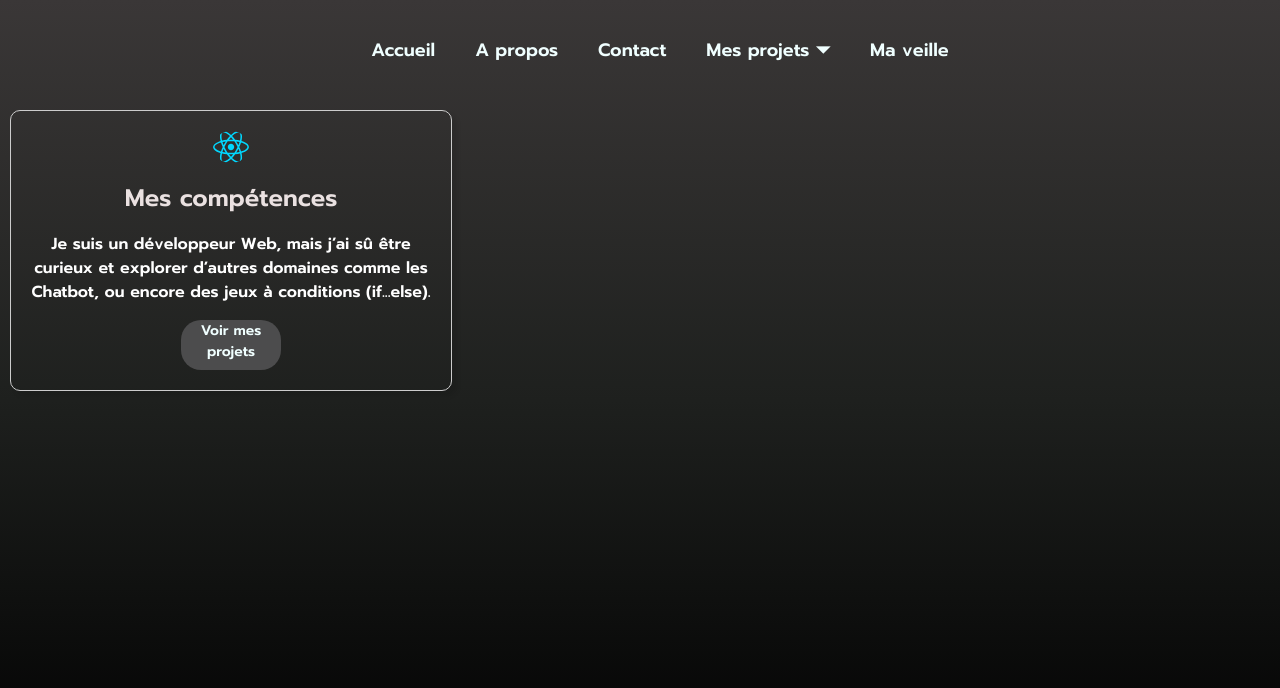
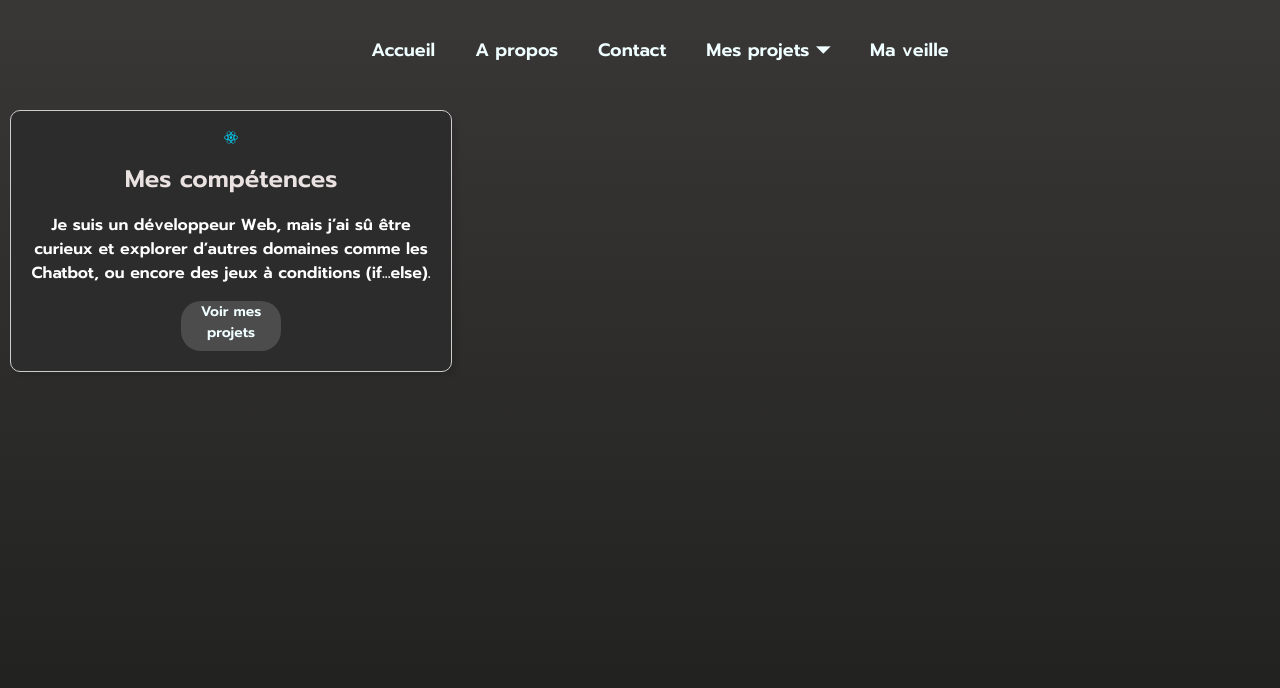
Before and after one commit to Thomas-Thony/MonPortfolioReact.JS, a React (Vite) app: page /carte in a window 1280 px wide. Shown: the top 688 px of the page. Built offline with nearby package versions, Linux system fonts and the light colour scheme.

Commit message:
Premier essai fonction rotate 3D style carte de profil

```diff
--- a/src/App.css
+++ b/src/App.css
@@ -1,4 +1,4 @@
-*{
+* {
     text-decoration: none;
     list-style: none;
 }
@@ -7,69 +7,42 @@
     margin: 0;
     padding: 0;
     height: 100%;
+    overflow: hidden;
+    /* Empêche le scroll inutile */
 }
 
 .gradient-background {
     height: 100vh;
-    width: auto;
-    background: linear-gradient(360deg,
-        #000000,
-        #1e201e,
-        #3a3737);
+    width: 100%;
+    background: linear-gradient(360deg, #000000, #1e201e, #3a3737);
 
-    -webkit-animation: Animation 5s ease infinite;
-    -moz-animation: Animation 5s ease infinite;
-    animation: Animation 5s ease infinite;
-}
-
-@-webkit-keyframes Animation {
-    0% {
-        background-position: 10% 0%;
-    }
-
-    50% {
-        background-position: 91% 100%;
-    }
-
-    100% {
-        background-position: 10% 0%;
-    }
-}
-
-@-moz-keyframes Animation {
-    0% {
-        background-position: 10% 0%;
-    }
-
-    50% {
-        background-position: 91% 100%;
-    }
-
-    100% {
-        background-position: 10% 0%;
-    }
+    background-size: 200% 200%;
+    /* Augmente la taille du fond pour l'animation */
+    animation: Animation 5s ease infinite alternate;
+    /* Animation fluide avec effet aller-retour */
 }
 
 @keyframes Animation {
     0% {
-        background-position: 10% 0%;
+        background-position: 0% 0%;
     }
 
     50% {
-        background-position: 91% 100%;
+        background-position: 100% 100%;
     }
 
     100% {
-        background-position: 10% 0%;
+        background-position: 0% 0%;
     }
 }
 
-.Cartes{
+.Cartes {
     display: flex;
     align-items: center;
     justify-content: center;
+    height: 100vh;
 }
 
-h1{
+h1 {
     color: #181b18;
 }
--- a/src/components/Cartes/profil.jsx
+++ b/src/components/Cartes/profil.jsx
@@ -1,21 +1,23 @@
-import "../../styles/profil.css"
-import {Link} from 'react-router-dom';
+import "../../styles/profil.css";
+import { Link } from 'react-router-dom';
 
+function Profil() {
 
-function Profil(){
-    return(
-        <>
-        <div className="card">
-            <img className="card-image" src="../../../certif.jpg" alt=""></img>
-            <h2 className="card-titre">Mes certifications</h2>
-            <p className="card-texte">Passioné par le développement Web, j&apos;aprécie particulièrement le travail d&apos;équipe pour apprendre et être appris par les autres.</p>
-            <center>
+    return (
+        <center>
+            <div className="card">
+                <img className="card-image" src="../../../certif.jpg" alt="" />
+                <h2 className="card-titre">Thomas THONY</h2>
+                <p className="card-texte">
+                    Passioné par le développement Web, j&apos;aprécie particulièrement le travail d&apos;équipe pour apprendre et être appris par les autres.
+                </p>
                 <div className="btn">
-                    <Link to="/certifs"><p>Voir mes certifications</p></Link>
+                    <Link to="/certifs">
+                        <p>Voir mes certifications</p>
+                    </Link>
                 </div>
-            </center>
-        </div>
-        </>
+            </div>
+        </center>
     );
 }
 
--- a/src/styles/profil.css
+++ b/src/styles/profil.css
@@ -11,9 +11,15 @@
     box-shadow: 5px 5px 5px hsla(0, 0%, 0%, 0.1);
     padding: 20px;
     margin: 10px;
-    text-align: center;
     max-width: 400px;
-    display: inline-block;
+    justify-items: center;
+    background-color: #2c2c2c;
+}
+
+.card:hover{
+    transform: scale(1.025,1.025);
+    transform: rotate3d(1, 1, 0, 10deg);
+    transition: 0.25s ease;
 }
 
 .card .card-image {
@@ -22,6 +28,7 @@
     height: auto;
     border-radius: 50%;
     margin-bottom: 10px;
+    perspective: 1000px;
 }
 
 .card .card-titre {
@@ -46,16 +53,3 @@
     cursor: pointer;
     transition: 0.25s;
 }
-
-.btn-3 {
-    width: 100px;
-    height: 25px;
-    font-size: 14px;
-    background-color: blue;
-    border-radius: 20px;
-}
-
-.btn-3:hover {
-    background-color: #008dda;
-    cursor: pointer;
-}
```
